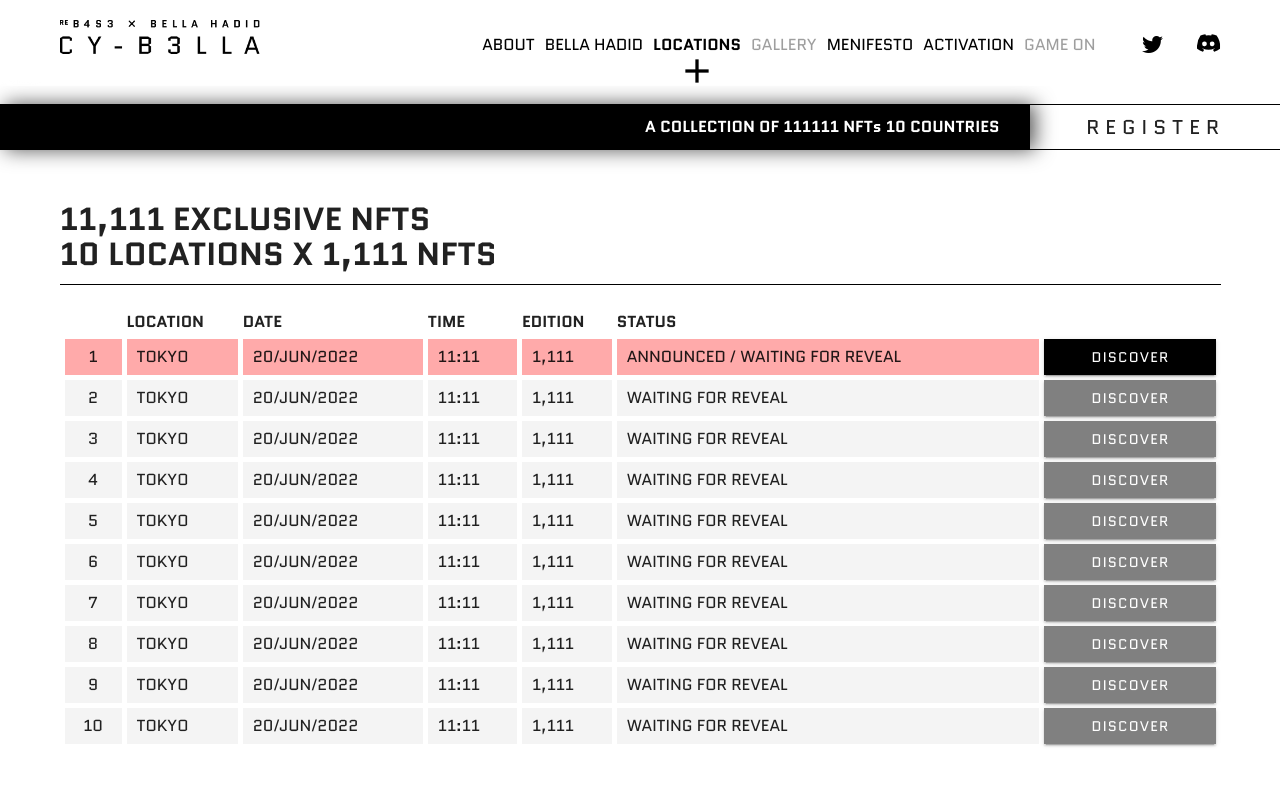
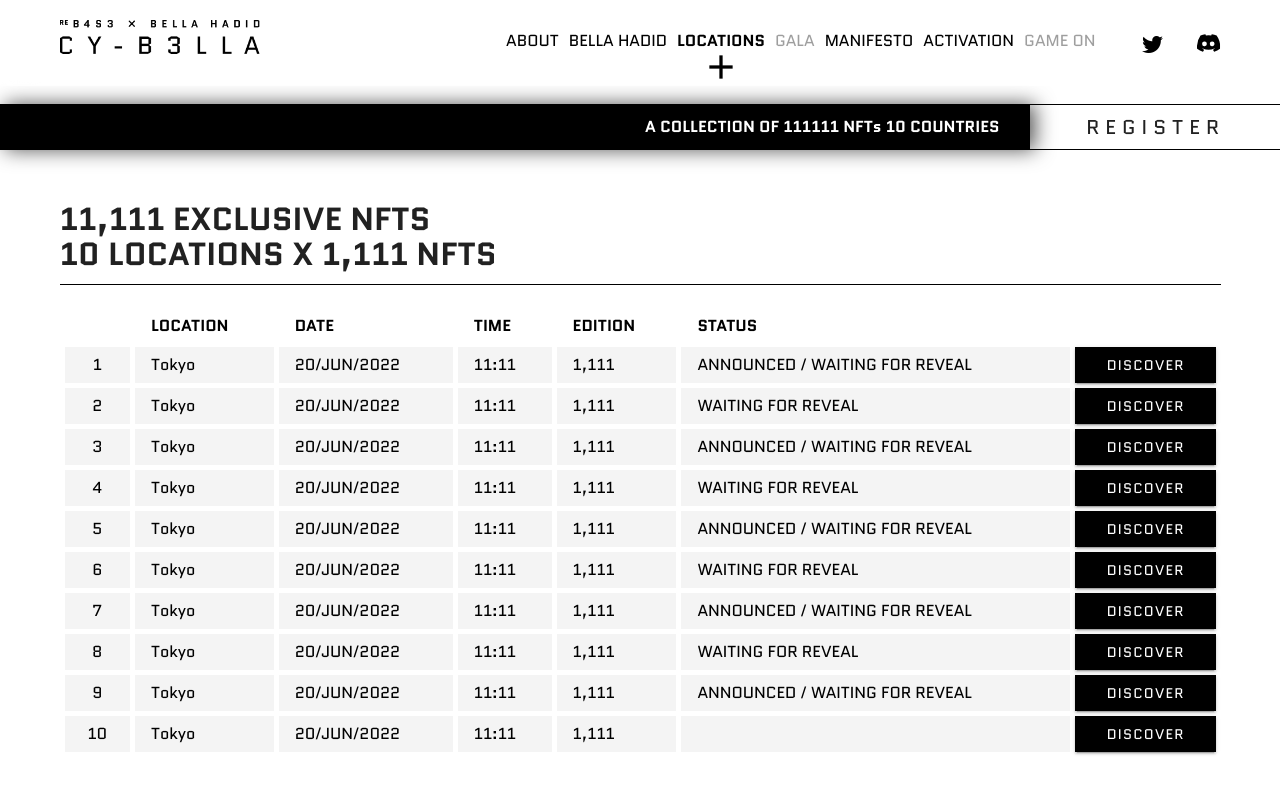
Before and after one commit to UsamaKhushnood/cy-b3lla, a Nuxt app: page /locations in a window 1280 px wide. Shown: the top 794 px of the page. Built offline with nearby package versions, Linux system fonts and the light colour scheme.

Commit message:
responsie design complete

```diff
--- a/components/TheHeader.vue
+++ b/components/TheHeader.vue
@@ -13,7 +13,9 @@
         class="header-wrapper glassy-background"
         :class="{ headerFixed: scrollPosition > 0 }"
       >
-        <div class="d-flex container header-container align-center">
+        <div
+          class="d-flex container header-container align-center align-lg-stretch align-md-stretch"
+        >
           <v-app-bar-nav-icon
             class="black--text d-sm-flex d-md-none"
             @click="drawer = !drawer"
@@ -48,9 +50,9 @@
             >
             <nuxt-link to="/locations" class="navbar-link">locations</nuxt-link>
             <nuxt-link to="#" class="navbar-link text--disabled"
-              >gallery</nuxt-link
+              >gala</nuxt-link
             >
-            <nuxt-link to="/menifesto" class="navbar-link">menifesto</nuxt-link>
+            <nuxt-link to="/menifesto" class="navbar-link">manifesto</nuxt-link>
             <nuxt-link to="/activation" class="navbar-link"
               >activation</nuxt-link
             >
@@ -88,32 +90,63 @@
 
       <v-list class="mt-10" dense nav>
         <NuxtLink to="/about" tag="v-list-item" link>
-          <v-btn block color="black" class="white--text text-uppercase"
+          <v-btn
+            tile
+            elevation="0"
+            block
+            color="black"
+            class="white--text text-uppercase sidebarLinks mb-2"
             >About</v-btn
           >
         </NuxtLink>
         <NuxtLink to="/bella-hadid" tag="v-list-item" link>
-          <v-btn block color="black" class="white--text text-uppercase"
+          <v-btn
+            tile
+            elevation="0"
+            block
+            color="black"
+            class="white--text text-uppercase sidebarLinks mb-2"
             >bella hadid</v-btn
           >
         </NuxtLink>
-        <NuxtLink to="/about" tag="v-list-item" link>
-          <v-btn block color="black" class="white--text text-uppercase"
-            >About</v-btn
+        <NuxtLink to="/gala" tag="v-list-item" link>
+          <v-btn
+            tile
+            elevation="0"
+            block
+            color="black"
+            class="white--text text-uppercase sidebarLinks mb-2"
+            >gala</v-btn
           >
         </NuxtLink>
+
         <NuxtLink to="/locations" tag="v-list-item" link>
-          <v-btn block color="black" class="white--text text-uppercase"
+          <v-btn
+            tile
+            elevation="0"
+            block
+            color="black"
+            class="white--text text-uppercase sidebarLinks mb-2"
             >locations</v-btn
           >
         </NuxtLink>
         <NuxtLink to="/menifesto" tag="v-list-item" link>
-          <v-btn block color="black" class="white--text text-uppercase"
-            >menifesto</v-btn
+          <v-btn
+            tile
+            elevation="0"
+            block
+            color="black"
+            class="white--text text-uppercase sidebarLinks mb-2"
+            >manifesto</v-btn
           >
         </NuxtLink>
         <NuxtLink to="/activation" tag="v-list-item" link>
-          <v-btn block color="black" class="white--text text-uppercase"
+          <v-btn
+            tile
+            elevation="0"
+            block
+            color="black"
+            class="white--text text-uppercase sidebarLinks mb-2"
             >activation</v-btn
           >
         </NuxtLink>
@@ -284,6 +317,13 @@
     }
   }
 }
+@media screen and (max-width: 1024px) {
+  .header-links {
+    .navbar-link {
+      padding: 0;
+    }
+  }
+}
 
 @media screen and (max-width: 450px) {
   .header-wrapper {
@@ -315,4 +355,17 @@
     margin-top: -26px !important;
   }
 }
+
+.sidebarLinks {
+  &:after {
+    content: '';
+    position: absolute;
+    width: 18px;
+    height: 13px;
+    background: white;
+    right: -7px;
+    top: -5px;
+    transform: rotate(45deg);
+  }
+}
 </style>
--- a/components/TheMarquee.vue
+++ b/components/TheMarquee.vue
@@ -1,5 +1,5 @@
 <template>
-  <div class="the-marquee mt-2 d-flex">
+  <div class="the-marquee mt-0 mt-sm-2 d-flex">
     <div class="marquee-sec black pa-2">
       <div class="marquee-container">
         <div class="marquee">
--- a/pages/locations.vue
+++ b/pages/locations.vue
@@ -6,70 +6,191 @@
         10 LOCATIONS X 1,111 NFTS
       </h1>
 
-      <table class="locations-table mt-5">
-        <tr>
-          <th></th>
-          <th>LOCATION</th>
-          <th>DATE</th>
-          <th>TIME</th>
-          <th>EDITION</th>
-          <th>STATUS</th>
-          <th></th>
-        </tr>
-        <tr v-for="i in 10" :key="i" :class="[i == 1 ? 'revealed' : '']">
-          <td class="text-center">{{ i }}</td>
-          <td>TOKYO</td>
-          <td>20/JUN/2022</td>
-          <td>11:11</td>
-          <td>1,111</td>
-          <td v-if="i == 1">ANNOUNCED / WAITING FOR REVEAL</td>
-          <td v-else>WAITING FOR REVEAL</td>
-          <td class="text-right button">
-            <v-btn color="black" tile class="px-5 white--text">DISCOVER</v-btn>
-          </td>
-        </tr>
-      </table>
+      <div class="loaction-data-table mt-5">
+        <v-data-table
+          dense
+          :headers="headers"
+          :items="items"
+          hide-default-footer
+        >
+          <template #item.sr="{ index }">
+            {{ index + 1 }}
+          </template>
+          <template #item.action>
+            <v-btn block tile color="black" class="white--text">DISCOVER</v-btn>
+          </template>
+        </v-data-table>
+      </div>
     </v-container>
   </div>
 </template>
+<script>
+export default {
+  data() {
+    return {
+      headers: [
+        {
+          text: ' ',
+          align: 'center',
+          filterable: false,
+          sortable: false,
+          value: 'sr',
+        },
+        {
+          text: 'LOCATION',
+          align: 'start',
+          filterable: false,
+          sortable: false,
+          value: 'location',
+        },
+        {
+          text: 'DATE',
+          align: 'start',
+          filterable: false,
+          sortable: false,
+          value: 'date',
+        },
+        {
+          text: 'TIME',
+          align: 'start',
+          filterable: false,
+          sortable: false,
+          value: 'time',
+        },
+        {
+          text: 'EDITION',
+          align: 'start',
+          filterable: false,
+          sortable: false,
+          value: 'edition',
+        },
+        {
+          text: 'STATUS',
+          align: 'start',
+          filterable: false,
+          sortable: false,
+          value: 'status',
+        },
+        {
+          text: ' ',
+          align: 'end px-0',
+          filterable: false,
+          sortable: false,
+          value: 'action',
+        },
+      ],
+      items: [
+        {
+          location: 'Tokyo',
+          date: '20/JUN/2022',
+          time: '11:11',
+          edition: '1,111',
+          status: 'ANNOUNCED / WAITING FOR REVEAL',
+          action: 'DISCOVER',
+        },
+        {
+          location: 'Tokyo',
+          date: '20/JUN/2022',
+          time: '11:11',
+          edition: '1,111',
+          status: 'WAITING FOR REVEAL',
+          action: 'DISCOVER',
+        },
+        {
+          location: 'Tokyo',
+          date: '20/JUN/2022',
+          time: '11:11',
+          edition: '1,111',
+          status: 'ANNOUNCED / WAITING FOR REVEAL',
+          action: 'DISCOVER',
+        },
+        {
+          location: 'Tokyo',
+          date: '20/JUN/2022',
+          time: '11:11',
+          edition: '1,111',
+          status: 'WAITING FOR REVEAL',
+          action: 'DISCOVER',
+        },
+        {
+          location: 'Tokyo',
+          date: '20/JUN/2022',
+          time: '11:11',
+          edition: '1,111',
+          status: 'ANNOUNCED / WAITING FOR REVEAL',
+          action: 'DISCOVER',
+        },
+        {
+          location: 'Tokyo',
+          date: '20/JUN/2022',
+          time: '11:11',
+          edition: '1,111',
+          status: 'WAITING FOR REVEAL',
+          action: 'DISCOVER',
+        },
+        {
+          location: 'Tokyo',
+          date: '20/JUN/2022',
+          time: '11:11',
+          edition: '1,111',
+          status: 'ANNOUNCED / WAITING FOR REVEAL',
+          action: 'DISCOVER',
+        },
+        {
+          location: 'Tokyo',
+          date: '20/JUN/2022',
+          time: '11:11',
+          edition: '1,111',
+          status: 'WAITING FOR REVEAL',
+          action: 'DISCOVER',
+        },
+        {
+          location: 'Tokyo',
+          date: '20/JUN/2022',
+          time: '11:11',
+          edition: '1,111',
+          status: 'ANNOUNCED / WAITING FOR REVEAL',
+          action: 'DISCOVER',
+        },
+        {
+          location: 'Tokyo',
+          date: '20/JUN/2022',
+          time: '11:11',
+          edition: '1,111',
+        },
+      ],
+    }
+  },
+}
+</script>
 <style lang="scss">
 .locations-heading {
   border-bottom: 1px solid black;
   line-height: 35px;
 }
-.locations-table {
-  width: 100%;
-  border-spacing: 5px 5px;
-  th {
-    text-align: left;
+
+.loaction-data-table table {
+  tr {
+    &.revealed td {
+      background: #ffaaaa;
+    }
+    &:hover td {
+      background: #ffaaaa;
+    }
   }
-
-  tr {
-    td {
-      &:not(.button) {
-        padding: 0 10px;
-        background: #f4f4f4;
-      }
-      &.button {
-        button {
-          background: grey !important;
-          width: 100%;
-        }
-      }
-    }
-    &.revealed {
-      td {
-        &:not(.button) {
-          background: #ffaaaa;
-        }
-        &.button {
-          button {
-            background: black !important;
-            width: 100%;
-          }
-        }
-      }
-    }
+  th span {
+    font-size: 16px;
+    color: #000;
+  }
+  thead > tr:last-child > th {
+    border: 0 !important;
+  }
+  border-spacing: 5px 5px !important;
+  td {
+    background: #f4f4f4;
+    border: 0 !important;
+    font-size: 16px !important;
+    color: #000;
   }
 }
 </style>
--- a/pages/menifesto.vue
+++ b/pages/menifesto.vue
@@ -1,6 +1,6 @@
 <template>
   <v-container class="mt-10 pb-10">
-    <h1 class="heading">MENIFESTO</h1>
+    <h1 class="heading">MANIFESTO</h1>
     <v-row>
       <v-col cols="12">
         <img
```
Also changed, not shown: pages/activation.vue (+46 -16 lines), .eslintrc.js.
